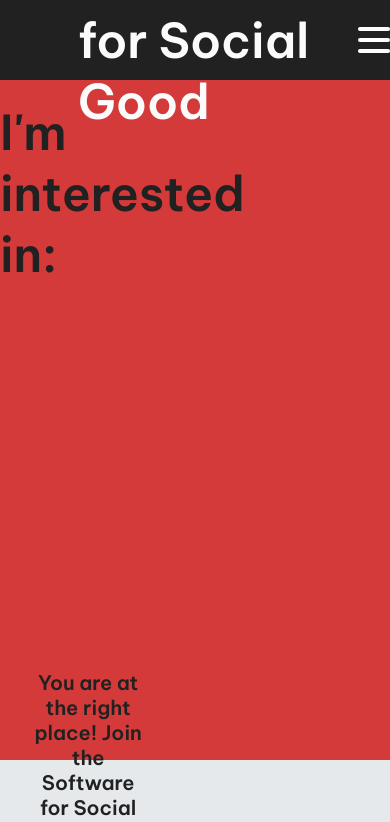
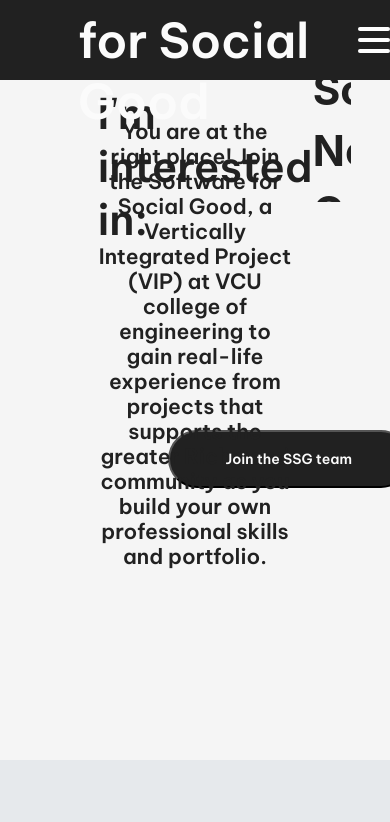
Before and after one commit to vcu-ssg/software-for-social-good-website, a Next.js app: page /forstudents in a window 390 px wide. Shown: the top 822 px of the page. Built offline with nearby package versions, Linux system fonts and the light colour scheme.

Commit message:
made for students landing more responsive

```diff
--- a/components/ForStudentsLanding.js
+++ b/components/ForStudentsLanding.js
@@ -1,65 +1,66 @@
 import styles from '../styles/ForStudentsLanding.module.css'
 import Link from 'next/link'
 
-const ForStudentsLanding = () =>
-{
-    return(
-        <div className={ styles.container }>
-            <h1 className={ styles.main }>I'm interested in:</h1>
-            <div class= {styles.frame}>
+const ForStudentsLanding = () => {
+    return (
+        <div className={styles.container}>
+            <div class={styles.topHeader}>
+                <h1 className={styles.mainTitle}>I'm interested in:</h1>
+                <div class={styles.frame}>
                     <div class={styles.carousel}>
-                    <div class= {styles.change_outer}>
-                        <div class= {styles.change_inner}>
-                        <div class= {styles.element}>
+                        <div class={styles.change_outer}>
+                            <div class={styles.change_inner}>
+                                <div class={styles.element}>
                                     User Experience
                                 </div>
-                        <div class= {styles.element}>
+                                <div class={styles.element}>
                                     Interaction Design
                                 </div>
-                        <div class= {styles.element}>
+                                <div class={styles.element}>
                                     Data Science
                                 </div>
-                        <div class= {styles.element}>
+                                <div class={styles.element}>
                                     Software Development
                                 </div>
-                        <div class= {styles.element}>
+                                <div class={styles.element}>
                                     Networking
                                 </div>
-                        <div class= {styles.element}>
+                                <div class={styles.element}>
                                     Cross Functionality
                                 </div>
-                        <div class= {styles.element}>
+                                <div class={styles.element}>
                                     Visual Design
                                 </div>
-                        <div class= {styles.element}>
+                                <div class={styles.element}>
                                     User Research
                                 </div>
-                        <div class= {styles.element}>
+                                <div class={styles.element}>
                                     Career Development
                                 </div>
-                        <div class= {styles.element}>
+                                <div class={styles.element}>
                                     Project Management
                                 </div>
-                        <div class= {styles.element}>
+                                <div class={styles.element}>
                                     Community Outreach
                                 </div>
-                        <div class= {styles.element}>
+                                <div class={styles.element}>
                                     Collaboration
                                 </div>
-                        <div class= {styles.element}>
+                                <div class={styles.element}>
                                     Product Innovation
                                 </div>
                             </div>
                         </div>
                     </div>
                 </div>
-            <h5 className={ styles.sub }>
+            </div>
+            <h5 className={styles.sub}>
                 You are at the right place! Join the Software for Social Good, a Vertically Integrated Project (VIP) at
                 VCU college of engineering to gain real-life experience from projects that supports the greater Richmond community
                 as you build your own professional skills and portfolio.
             </h5>
             <Link href='/contactus'>
-                <button className= { styles.buttonJoin }> Join the SSG team </button>
+                <button className={styles.buttonJoin}> Join the SSG team </button>
             </Link>
         </div>
     )
--- a/styles/ForStudentsLanding.module.css
+++ b/styles/ForStudentsLanding.module.css
@@ -1,31 +1,31 @@
-.main {
-    width: 399px;
-    height: 61px;
-    left: calc(50% - 399px/2 - 235.5px);
-    top: 340px;
+.container {
+    width: 100%;
+    height: 100vh;
+}
+
+.topHeader {
+    width: 80%;
+    margin-left: 10%;
+    padding-top: 15%;
+    display: flex;
+    flex-direction: row;
+}
+
+.mainTitle {
+    margin-left: 15vw;
+    width: 80vh;
     font-family: 'Be Vietnam Pro';
     font-style: normal;
     font-weight: 700;
-    font-size: 48px;
+    font-size: 5vh;
+    /* background-color: #FBFBFB; */
     color: #212121;
-    padding-top: 15%;
 }
 
-.container {
-    display: flex;
-    width: 100%;
-    height: 800px;
-    background-color: #d43a3a;
-    padding-top: 3%;
-    justify-content: center;
-}
-
+/* Top Carousel Stuff*/
 .frame {
-    width: 1000px;
-    height: 180px;
-    gap: 20px;
-    top: 306px;
-    left: calc(50% - 399px/2 - 250px);
+    top: 0%;
+    height: 17vh;
     overflow-y: scroll;
     overflow: hidden;
 }
@@ -33,7 +33,7 @@
 .carousel {
     position: relative;
     text-align: left;
-    font-size: 48px;
+    font-size: 5vh;
     line-height: 61px;
     width: 1000px;
     height: 214px;
@@ -41,8 +41,7 @@
 
 .carousel .change_outer {
     position: absolute;
-    top: 0;
-    left: 46%;
+    /*left: 46%;*/
     text-align: left;
     height: 61px;
 }
@@ -166,18 +165,19 @@
 }
 
 .sub {
-    position: relative;
-    width: 870px;
-    height: 92px;
-    left: calc(50% - 870px/2);
-    top: 625px;
-
+    display: flex;
+    align-items: center;
+    width: 50vw;
+    height: 12vh;
+    margin-left: 25%;
+    margin-top: 5%;
+    justify-content: center;
     /* Header 6 */
 
     font-family: 'Be Vietnam Pro';
     font-style: normal;
     font-weight: 600;
-    font-size: 20px;
+    font-size: 2.5vh;
     line-height: 25px;
     text-align: center;
 
@@ -192,11 +192,10 @@
     align-items: center;
     padding: 8px 20px;
 
-    position: absolute;
     width: 242px;
     height: 58px;
-    left: calc(50% - 242px/2);
-    top: 825px;
+    margin-left: 43%;
+    margin-top: 5%;
 
 
     font-family: 'Be Vietnam Pro';
```
Lines whose indentation alone changed are shown as unchanged.
